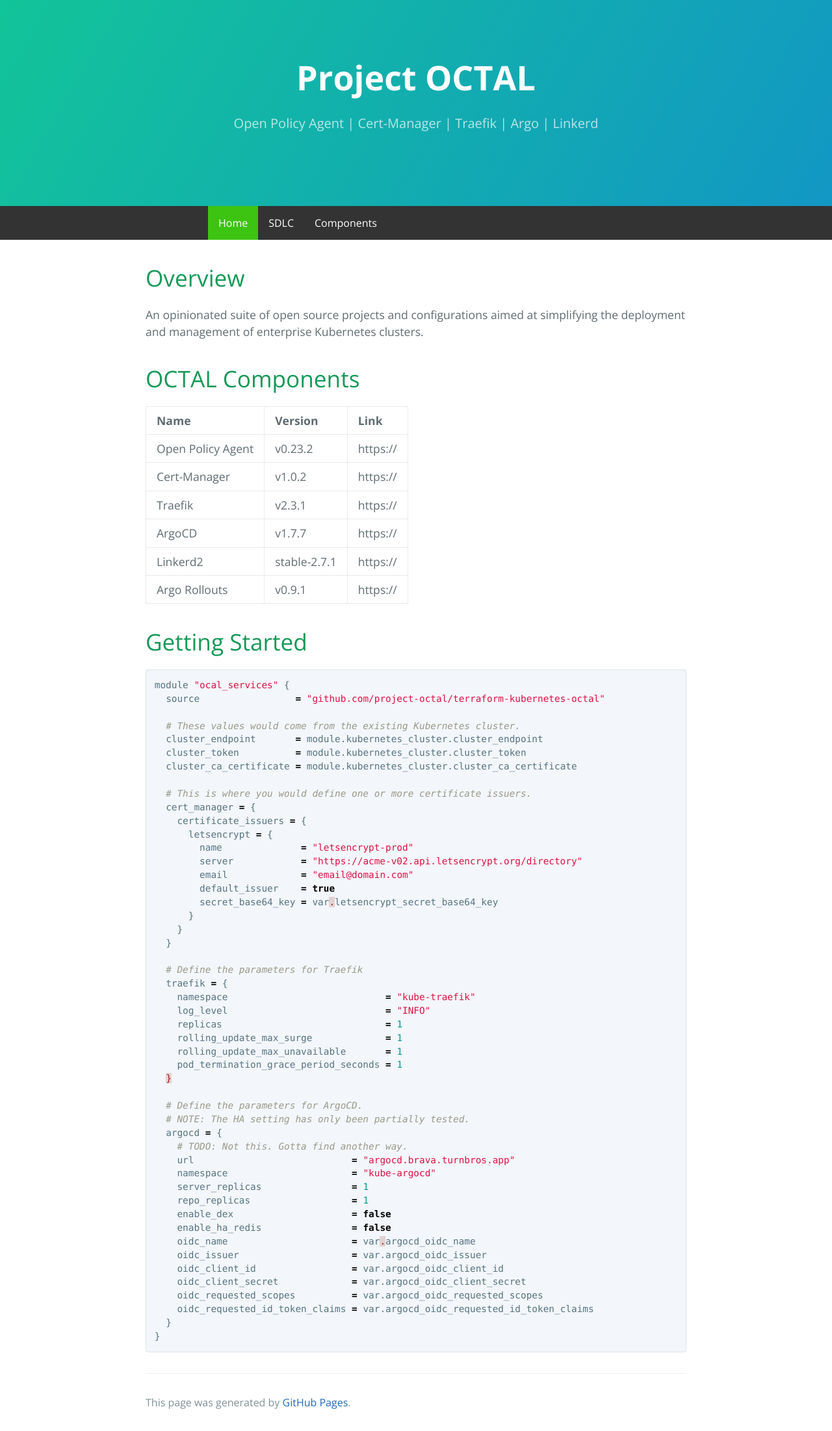
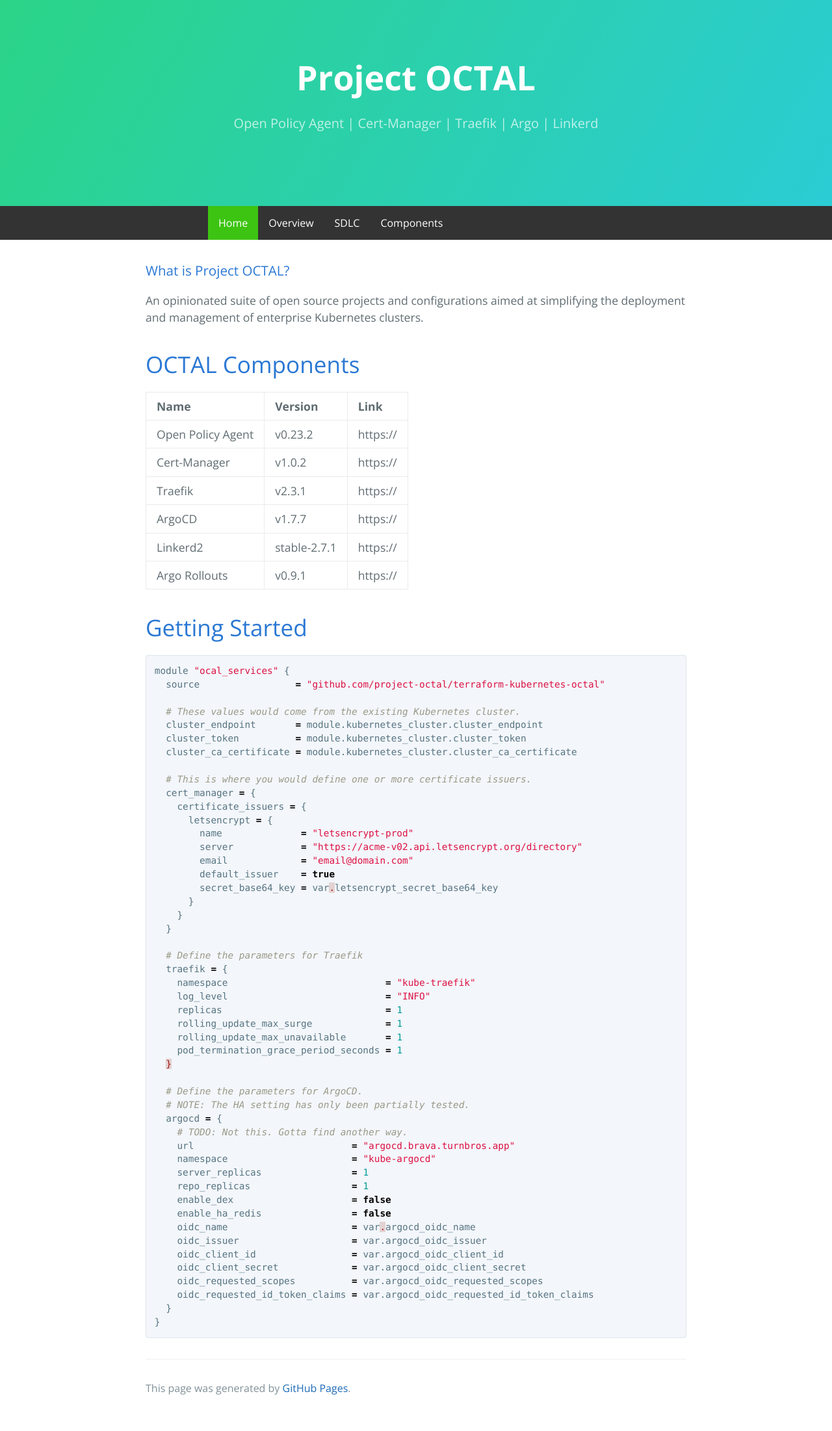
Before and after one commit to project-octal/project-octal.github.io, a Jekyll site: the page built from index.md, in a window 1280 px wide. Shown: the whole page at 65% size. Built offline with Jekyll 4.4.1, drawn with Linux system fonts in a browser that asks for light colours; after the commit the page ends 2180 px from its top, so only the background shows below that.

Commit message:
added some pages. started building out the general structure

```diff
--- a/_layouts/default.html
+++ b/_layouts/default.html
@@ -28,15 +28,18 @@
     </header>
     <div class="nav-div-outer">
     <div class="nav-div-inner">
-    <ul>
-      <li><a href="./" class="{% if page.name == "index.md" %}active{% endif %}">Home</a></li>
-      <li><a href="./sdlc.html" class="{% if page.name == "sdlc.md" %}active{% endif %}">SDLC</a></li>
+    <ul >
+      <li><a href="/" class="{% if page.name == "index.md" %}active{% endif %}">Home</a></li>
+      <li><a href="/site-pages/overview.html" class="{% if page.name == "overview.md" %}active{% endif %}">Overview</a></li>
+      <li><a href="/site-pages/sdlc.html" class="{% if page.name == "sdlc.md" %}active{% endif %}">SDLC</a></li>
       <li class="dropdown {% if page.is_component %}active{% endif %}">
         <a href="javascript:void(0)" class="dropbtn">Components</a>
         <div class="dropdown-content">
-          <a href="./components.html">Link 1</a>
-          <a href="#">Link 2</a>
-          <a href="#">Link 3</a>
+          <a href="/site-pages/components/open-policy-agent.html">Open Policy Agent</a>
+          <a href="/site-pages/components/cert-manager.html">Cert-Manager</a>
+          <a href="/site-pages/components/traefik.html">Traefik</a>
+          <a href="/site-pages/components/argo.html">Argo</a>
+          <a href="/site-pages/components/linkerd2.html">Linkerd2</a>
         </div>
       </li>
     </ul>
--- a/_sass/variables.scss
+++ b/_sass/variables.scss
@@ -4,11 +4,13 @@
 
 // Headers
 $header-heading-color: #fff !default;
-$header-bg-color: #1297C4 !default;
-$header-bg-color-secondary: #12C499 !default;
+//$header-bg-color: #1297C4 !default;
+//$header-bg-color-secondary: #12C499 !default;
+$header-bg-color: #2BCCD4 !default;
+$header-bg-color-secondary: #2BD487 !default;
 
 // Text
-$section-headings-color: #159957 !default;
+$section-headings-color: #2B78D4 !default;
 $body-text-color: #606c71 !default;
 $body-link-color: #1e6bb8 !default;
 $blockquote-text-color: #819198 !default;
--- a/index.md
+++ b/index.md
@@ -3,7 +3,7 @@
 title: Project OCTAL
 ---
 
-# Overview
+### What is Project OCTAL?
 An opinionated suite of open source projects and configurations aimed at simplifying the deployment and management of enterprise Kubernetes clusters.
 
 # OCTAL Components
```
Also changed, not shown: components.md (deleted, +0 -7 lines), sdlc.md (deleted, +0 -6 lines).
